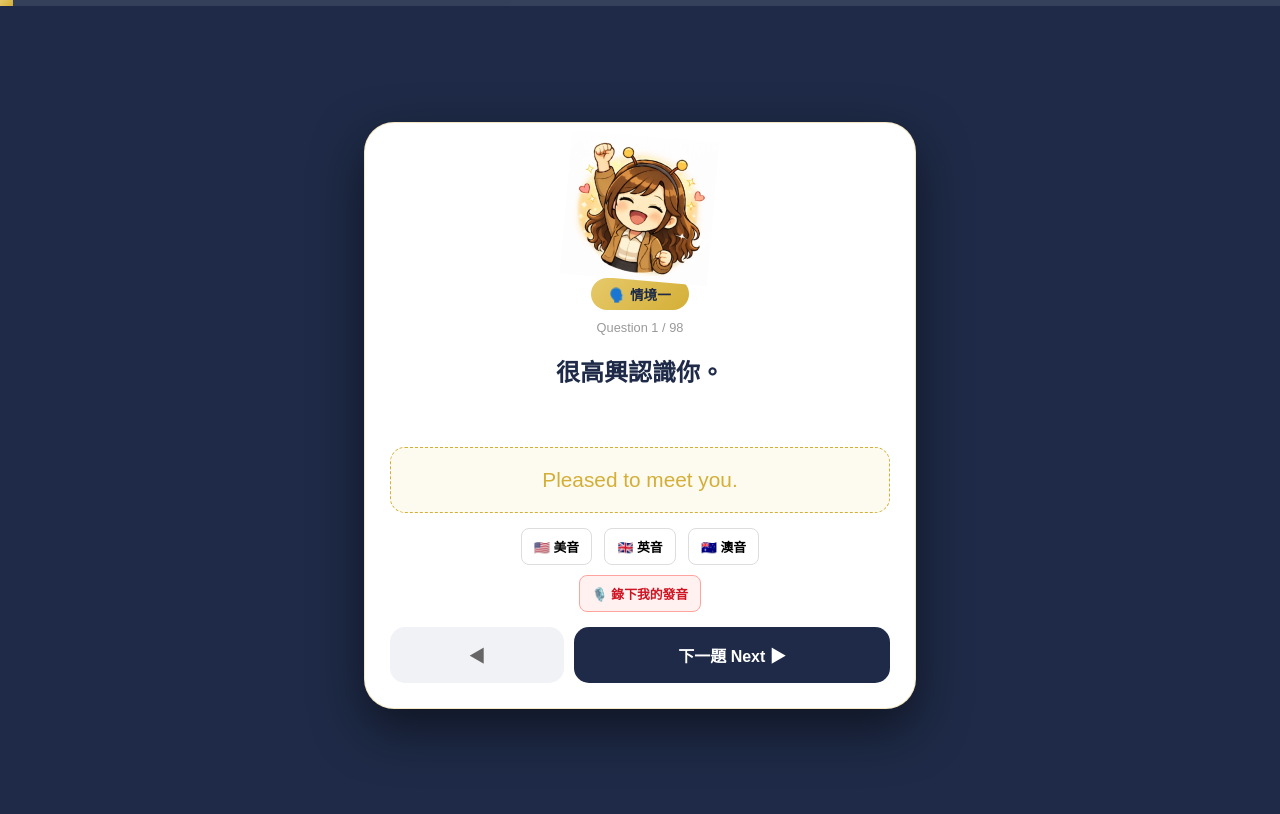
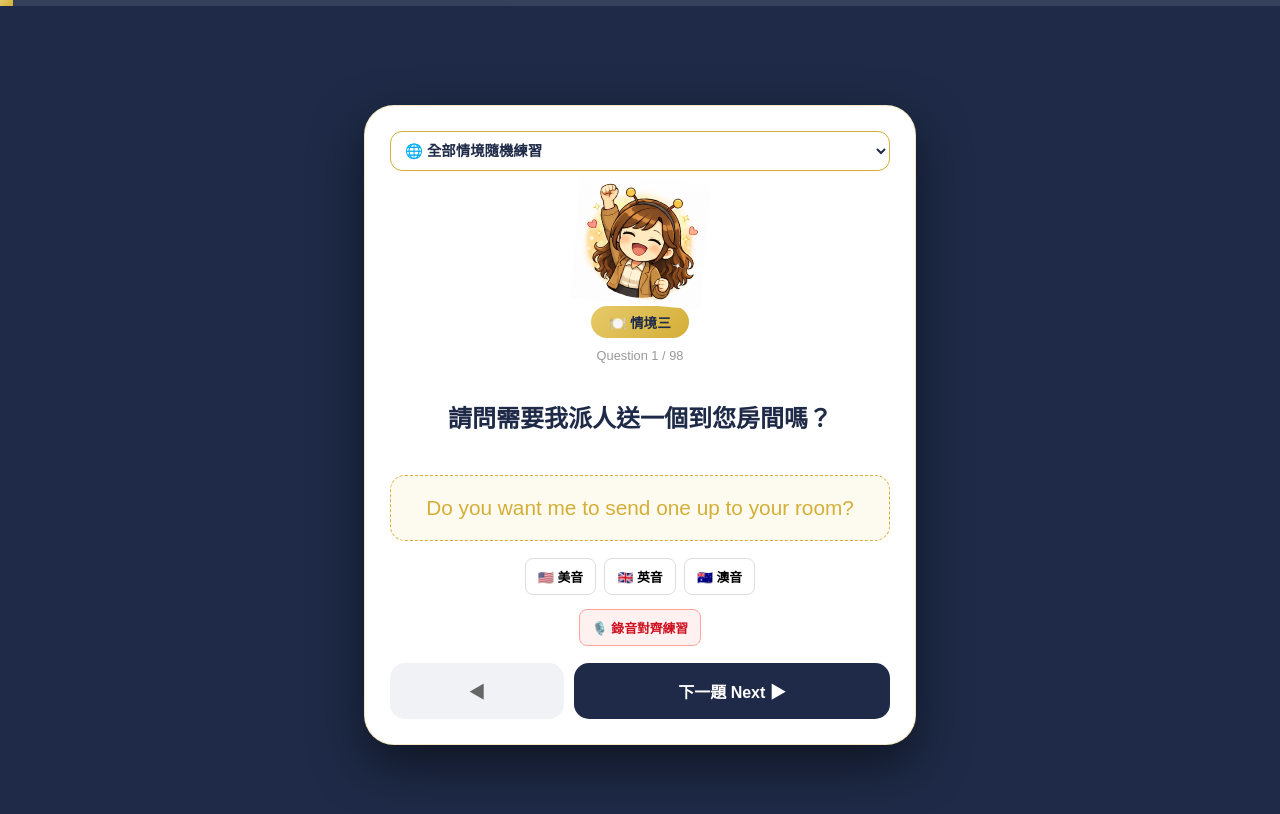
Before and after one commit to mindyqueenie-digi/speakout, a plain HTML site: page index.html in a window 1280 px wide. Both pictures are taken after a click on the button "看英文 Show Answer". Drawn offline with Linux system fonts and the light colour scheme.

Commit message:
Add files via upload

```diff
--- a/index.html
+++ b/index.html
@@ -11,6 +11,7 @@
             --gold-gradient: linear-gradient(135deg, #e6c96a, #d4af37);
             --bg-card: #ffffff;
             --text-dark: #333333;
+            --text-gray: #666666;
         }
 
         body {
@@ -20,10 +21,10 @@
             min-height: 100vh; margin: 0; padding: 15px;
         }
 
-        /* 成長進度條 */
+        /* 1. 金色進度條 */
         .progress-container {
             width: 100%; height: 6px; background: rgba(255,255,255,0.1);
-            position: fixed; top: 0; left: 0;
+            position: fixed; top: 0; left: 0; z-index: 100;
         }
         #progressBar {
             width: 0%; height: 100%; background: var(--gold-gradient);
@@ -36,10 +37,18 @@
             box-shadow: 0 20px 50px rgba(0,0,0,0.5);
             text-align: center; max-width: 500px; width: 100%;
             border: 1px solid rgba(212, 175, 55, 0.3);
-            position: relative;
+            margin-top: 20px;
         }
 
-        .mibi-wrapper { height: 120px; margin-bottom: 10px; }
+        /* 2. 情境選擇器樣式 */
+        .scenario-select {
+            margin-bottom: 15px; padding: 10px; border-radius: 12px;
+            border: 1px solid var(--accent-gold); width: 100%;
+            font-size: 0.9em; color: var(--primary-blue); background: white;
+            font-weight: bold;
+        }
+
+        .mibi-wrapper { height: 110px; margin-bottom: 10px; }
         .mibi-img { height: 100%; transition: transform 0.3s cubic-bezier(0.175, 0.885, 0.32, 1.275); }
 
         .category-tag {
@@ -51,6 +60,7 @@
         .chinese-text {
             font-size: 1.5rem; font-weight: bold; margin: 20px 0;
             color: var(--primary-blue); line-height: 1.5; min-height: 3em;
+            display: flex; align-items: center; justify-content: center;
         }
 
         .english-text {
@@ -67,25 +77,24 @@
             100% { opacity: 1; transform: scale(1); }
         }
 
+        /* 按鈕區 */
         .btn-group { display: flex; flex-direction: column; gap: 12px; }
+        button { border: none; padding: 16px; border-radius: 15px; cursor: pointer; font-weight: bold; font-size: 1rem; transition: 0.2s; }
+        button:active { transform: scale(0.98); }
 
-        button { border: none; padding: 16px; border-radius: 15px; cursor: pointer; font-weight: bold; font-size: 1rem; }
-
-        .btn-main { background: var(--gold-gradient); color: var(--primary-blue); width: 100%; box-shadow: 0 4px 15px rgba(212,175,55,0.3); }
-
+        .btn-main { background: var(--gold-gradient); color: var(--primary-blue); width: 100%; }
         .nav-btns { display: flex; gap: 10px; }
         .btn-nav { background: #f0f2f5; color: #666; flex: 1; }
         .btn-next { background: var(--primary-blue); color: white; flex: 2; }
 
-        /* 錄音與語音控制區 */
+        /* 控制面板 */
         .control-panel { display: none; margin-bottom: 15px; }
         .voice-btn {
             background: white; border: 1px solid #ddd; padding: 8px 12px;
-            font-size: 0.8em; border-radius: 8px; margin: 0 4px;
+            font-size: 0.8em; border-radius: 8px; margin: 2px;
         }
         .record-btn { background: #fff1f0; color: #cf1322; border: 1px solid #ffa39e; }
         .record-active { background: #cf1322; color: white; animation: pulse 1s infinite; }
-
         @keyframes pulse { 0% { opacity: 1; } 50% { opacity: 0.5; } 100% { opacity: 1; } }
 
     </style>
@@ -95,14 +104,26 @@
     <div class="progress-container"><div id="progressBar"></div></div>
 
     <div class="card-container">
+        <select id="scenarioFilter" class="scenario-select" onchange="filterQuestions()">
+            <option value="all">🌐 全部情境隨機練習</option>
+            <option value="🗣️ 情境一">🗣️ 日常寒暄與閒聊</option>
+            <option value="🗺️ 情境二">🗺️ 問路與交通</option>
+            <option value="🍽️ 情境三">🍽️ 餐廳、買票與飯店</option>
+            <option value="🛍️ 情境四">🛍️ 購物與消費</option>
+            <option value="💡 情境五">💡 抱怨與解決問題</option>
+            <option value="🩺 情境六">🩺 健康與看病</option>
+            <option value="📱 情境七">📱 科技、網路與生活</option>
+            <option value="💼 情境八">💼 工作、學習與規劃</option>
+        </select>
+
         <div class="mibi-wrapper">
             <img id="mibi" class="mibi-img" src="mibi_listen.jpg">
         </div>
 
-        <div id="categoryDisplay" class="category-tag">語思 CALC 訓練</div>
-        <div id="progressText" style="font-size: 0.8em; color: #999; margin: 10px 0;">Question 1 / 80</div>
+        <div id="categoryDisplay" class="category-tag">載入中...</div>
+        <div id="progressText" style="font-size: 0.8em; color: #999; margin: 10px 0;">Question 0 / 0</div>
 
-        <div class="chinese-text" id="question">載入中...</div>
+        <div class="chinese-text" id="question">點擊下方開始練習</div>
         <div class="english-text" id="answer"></div>
 
         <div id="controlPanel" class="control-panel">
@@ -111,8 +132,8 @@
                 <button class="voice-btn" onclick="speak('en-GB')">🇬🇧 英音</button>
                 <button class="voice-btn" onclick="speak('en-AU')">🇦🇺 澳音</button>
             </div>
-            <button id="recBtn" class="voice-btn record-btn" onclick="toggleRecord()">🎙️ 錄下我的發音</button>
-            <button id="playRecBtn" class="voice-btn" onclick="playRecord()" style="display:none;">▶️ 聽我的錄音</button>
+            <button id="recBtn" class="voice-btn record-btn" onclick="toggleRecord()">🎙️ 錄音對齊練習</button>
+            <button id="playRecBtn" class="voice-btn" onclick="playRecord()" style="display:none;">▶️ 聽我的聲音</button>
         </div>
 
         <div class="btn-group">
@@ -125,8 +146,7 @@
     </div>
 
     <script>
-        // ... 此處省略之前的 allQuestions 陣列 (請保留您之前貼過來的 80 題數據) ...
-const questions = [
+        const allQuestions = [
             { cat: "🗣️ 情境一", zh: "很高興認識你。", en: "Pleased to meet you." },
             { cat: "🗣️ 情境一", zh: "天氣真好，不是嗎？", en: "Nice day, isn't it?" },
             { cat: "🗣️ 情境一", zh: "你具體是從哪裡來的？", en: "Where exactly do you come from?" },
@@ -227,27 +247,40 @@ const questions = [
             { cat: "💼 情境八", zh: "母語人士講話真的很快，很難懂。", en: "Native speakers speak really fast and it's difficult to understand them." }
         ];
 
+        let questions = [...allQuestions];
         let currentIndex = 0;
         let mediaRecorder;
         let audioChunks = [];
 
+        function filterQuestions() {
+            const val = document.getElementById('scenarioFilter').value;
+            if(val === 'all') {
+                questions = [...allQuestions].sort(() => Math.random() - 0.5);
+            } else {
+                questions = allQuestions.filter(q => q.cat === val);
+            }
+            currentIndex = 0;
+            updateCard();
+        }
+
         function updateCard() {
+            if(questions.length === 0) return;
             const q = questions[currentIndex];
+            document.getElementById('categoryDisplay').textContent = q.cat;
             document.getElementById('question').textContent = q.zh;
             document.getElementById('answer').textContent = q.en;
-            document.getElementById('categoryDisplay').textContent = q.cat;
             document.getElementById('progressText').textContent = `Question ${currentIndex + 1} / ${questions.length}`;
 
             // 更新進度條
             const prog = ((currentIndex + 1) / questions.length) * 100;
             document.getElementById('progressBar').style.width = prog + '%';
 
-            // 重置介面
             document.getElementById('answer').style.display = 'none';
             document.getElementById('controlPanel').style.display = 'none';
             document.getElementById('revealBtn').style.display = 'block';
             document.getElementById('nextBtn').style.display = 'none';
             document.getElementById('mibi').src = 'mibi_listen.jpg';
+            document.getElementById('mibi').style.transform = "scale(1)";
             document.getElementById('playRecBtn').style.display = 'none';
         }
 
@@ -257,13 +290,16 @@ const questions = [
             document.getElementById('revealBtn').style.display = 'none';
             document.getElementById('nextBtn').style.display = 'block';
             document.getElementById('mibi').src = 'mibi_happy.jpg';
-            document.getElementById('mibi').style.transform = "scale(1.2) rotate(5deg)";
+            document.getElementById('mibi').style.transform = "scale(1.15) rotate(5deg)";
         }
 
         function nextQuestion() {
             if (currentIndex < questions.length - 1) {
                 currentIndex++;
                 updateCard();
+            } else {
+                alert("太棒了！練習完畢。將重新洗牌。");
+                filterQuestions();
             }
         }
 
@@ -277,12 +313,11 @@ const questions = [
         function speak(lang) {
             const msg = new SpeechSynthesisUtterance(questions[currentIndex].en);
             msg.lang = lang;
-            msg.rate = 0.8;
+            msg.rate = 0.85;
             window.speechSynthesis.cancel();
             window.speechSynthesis.speak(msg);
         }
 
-        // 簡單錄音功能
         async function toggleRecord() {
             const btn = document.getElementById('recBtn');
             if (btn.classList.contains('record-active')) {
@@ -290,6 +325,7 @@ const questions = [
                 btn.classList.remove('record-active');
                 btn.textContent = '🎙️ 重新錄音';
             } else {
+                try {
                     const stream = await navigator.mediaDevices.getUserMedia({ audio: true });
                     mediaRecorder = new MediaRecorder(stream);
                     audioChunks = [];
@@ -297,13 +333,15 @@ const questions = [
                     mediaRecorder.onstop = () => {
                         const audioBlob = new Blob(audioChunks, { type: 'audio/wav' });
                         const audioUrl = URL.createObjectURL(audioBlob);
-                    const audio = new Audio(audioUrl);
-                    window.currentRecording = audio;
+                        window.currentRecording = new Audio(audioUrl);
                         document.getElementById('playRecBtn').style.display = 'inline-block';
                     };
                     mediaRecorder.start();
                     btn.classList.add('record-active');
                     btn.textContent = '⏹️ 停止錄音';
+                } catch (err) {
+                    alert("請允許使用麥克風才能進行錄音練習喔！");
+                }
             }
         }
 
@@ -311,7 +349,8 @@ const questions = [
             if (window.currentRecording) window.currentRecording.play();
         }
 
-        updateCard();
+        // 初始化
+        filterQuestions();
     </script>
 </body>
 </html>
```
Lines whose indentation alone changed are shown as unchanged.
